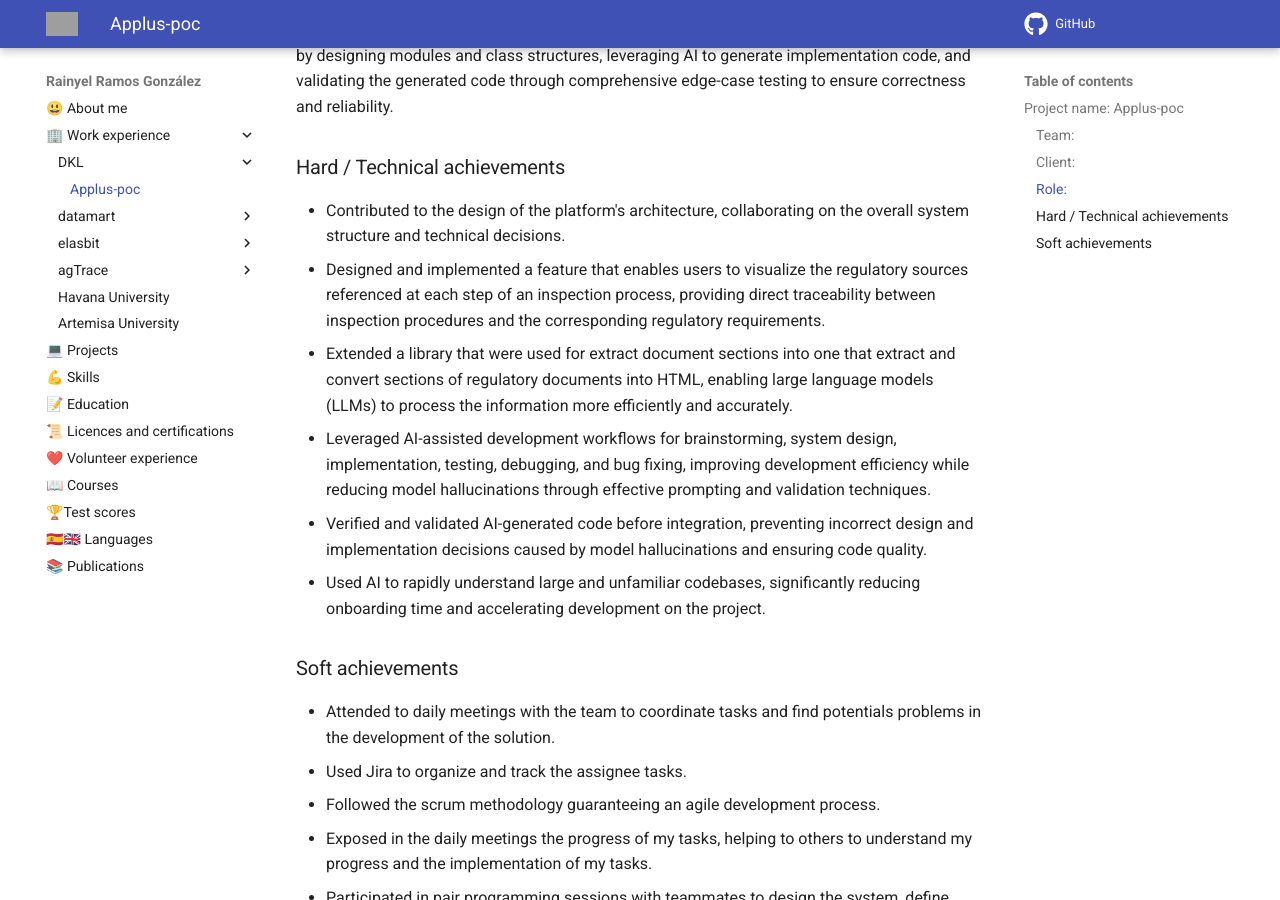
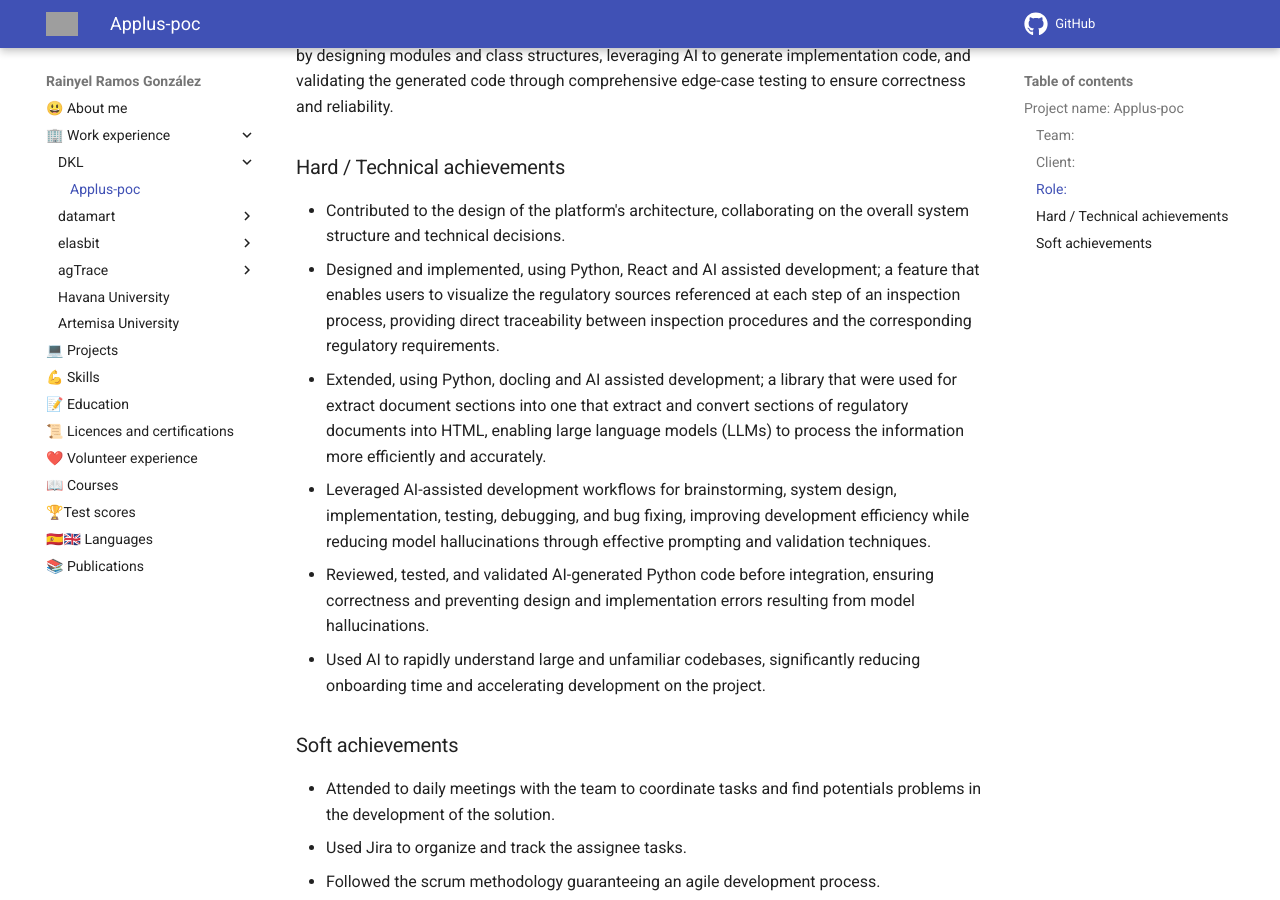
Before and after one commit to rayniel95/rayniel95.github.io, an MkDocs documentation site: the page built from docs/work_experience/dkl/applus_poc.md, in a window 1280 px wide and 900 px high, scrolled down 766 px. Built offline with MkDocs 1.6.1 and Material for MkDocs 9.7.7, drawn with Linux system fonts in a browser that asks for light colours; grey boxes are pictures that could not be loaded.

Commit message:
docs(work_experience): enhance technical achievements section with detailed descriptions and clarify AI-assisted development contributions

```diff
--- a/docs/work_experience/dkl/applus_poc.md
+++ b/docs/work_experience/dkl/applus_poc.md
@@ -23,10 +23,10 @@ This project involved developing a proof-of-concept (POC) web platform for the a
 ### Hard / Technical achievements
 
 - Contributed to the design of the platform's architecture, collaborating on the overall system structure and technical decisions.
-- Designed and implemented a feature that enables users to visualize the regulatory sources referenced at each step of an inspection process, providing direct traceability between inspection procedures and the corresponding regulatory requirements.
-- Extended a library that were used for extract document sections into one that extract and convert sections of regulatory documents into HTML, enabling large language models (LLMs) to process the information more efficiently and accurately.
+- Designed and implemented, using Python, React and AI assisted development; a feature that enables users to visualize the regulatory sources referenced at each step of an inspection process, providing direct traceability between inspection procedures and the corresponding regulatory requirements.
+- Extended, using Python, docling and AI assisted development; a library that were used for extract document sections into one that extract and convert sections of regulatory documents into HTML, enabling large language models (LLMs) to process the information more efficiently and accurately.
 - Leveraged AI-assisted development workflows for brainstorming, system design, implementation, testing, debugging, and bug fixing, improving development efficiency while reducing model hallucinations through effective prompting and validation techniques.
-- Verified and validated AI-generated code before integration, preventing incorrect design and implementation decisions caused by model hallucinations and ensuring code quality.
+- Reviewed, tested, and validated AI-generated Python code before integration, ensuring correctness and preventing design and implementation errors resulting from model hallucinations.
 - Used AI to rapidly understand large and unfamiliar codebases, significantly reducing onboarding time and accelerating development on the project.
 
 ### Soft achievements
```
